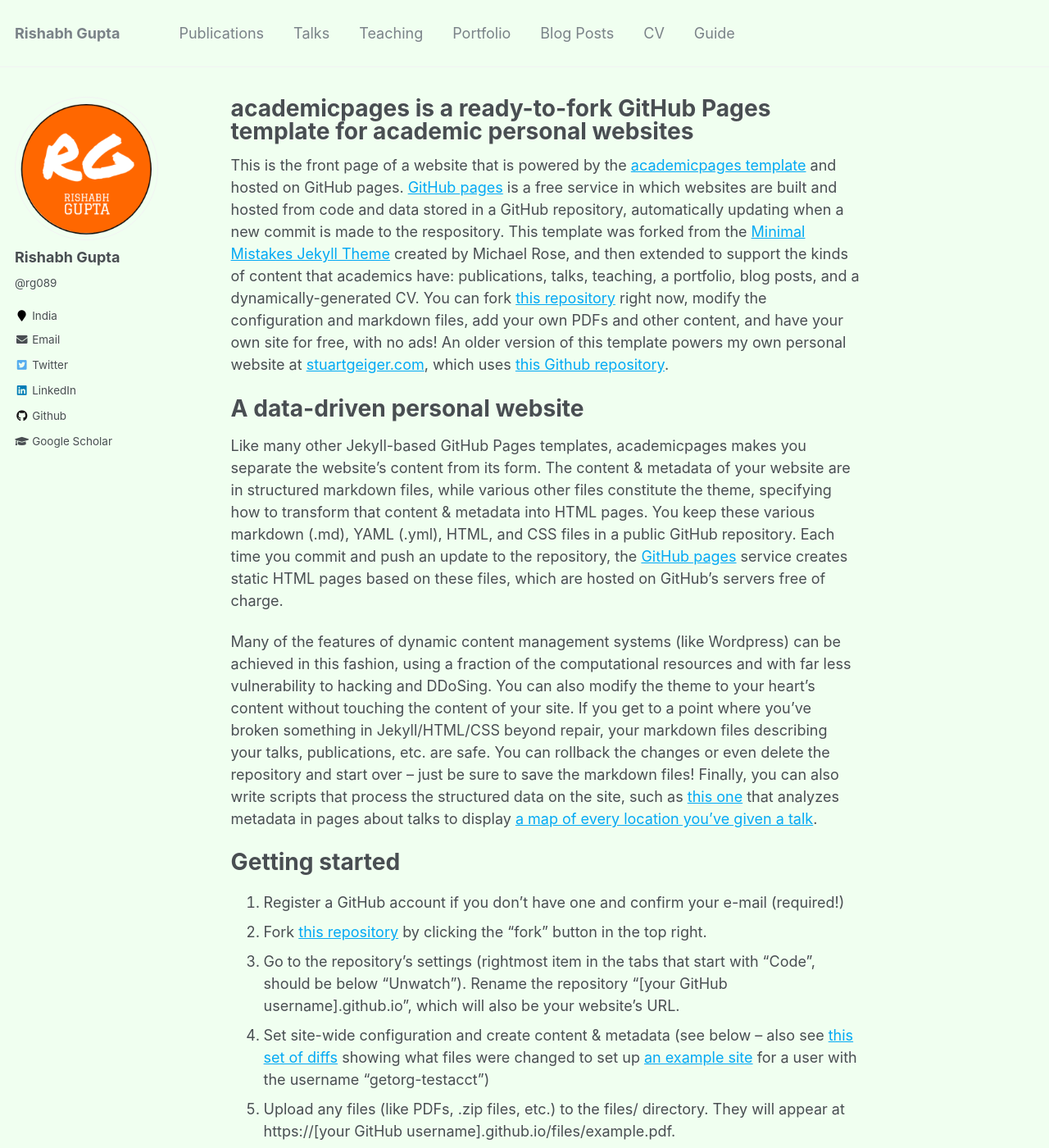
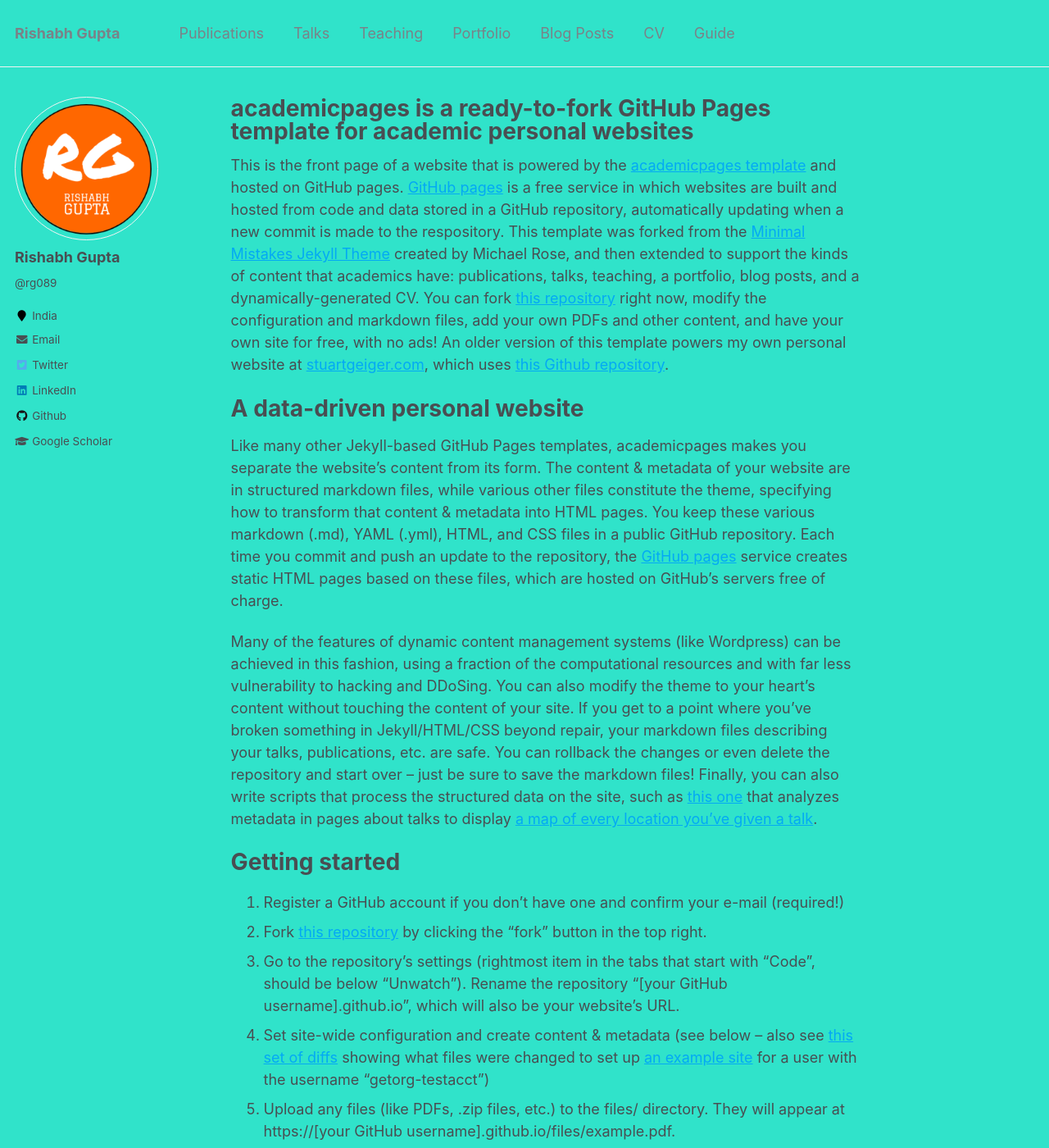
Before and after one commit to rg089/rg089.github.io, a Jekyll site: the page built from _pages/about.md, in a window 1280 px wide and 1400 px high. Shown: the whole window at 82% size. Built offline with Jekyll 4.4.1, drawn with Linux system fonts in a browser that asks for light colours.

Commit message:
updated background color

```diff
--- a/_sass/_variables.scss
+++ b/_sass/_variables.scss
@@ -54,7 +54,7 @@ $light-gray                 : mix(#fff, $gray, 50%);
 $lighter-gray               : mix(#fff, $gray, 90%);
 
 $body-color                 : #fff !default;
-$background-color           : #f0fff0 !default;
+$background-color           : #30e3ca !default;
 $code-background-color      : $lighter-gray !default;
 $code-background-color-dark : $light-gray !default;
 $text-color                 : $dark-gray !default;
```
